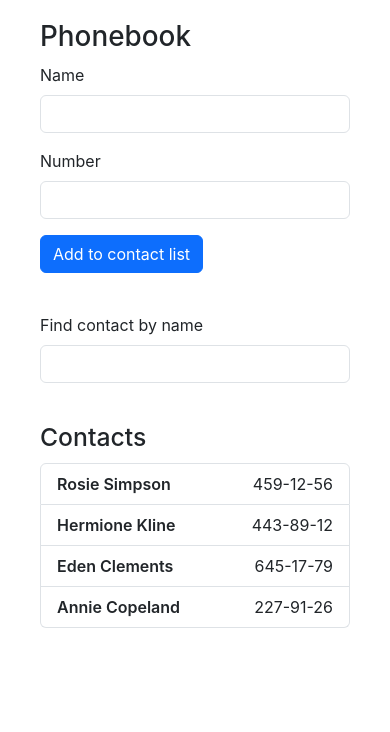
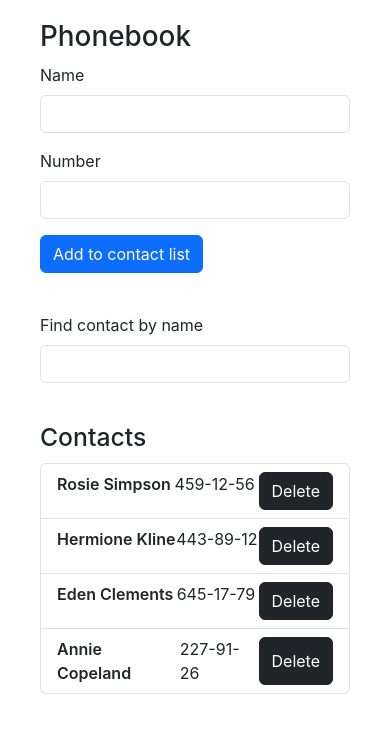
Before and after one commit to olekspyl/react, a React (Create React App) app: page / in a window 390 px wide. Shown: the top 732 px of the page. Built offline with nearby package versions, Linux system fonts and the light colour scheme.

Commit message:
ended classic phonebook

```diff
--- a/package.json
+++ b/package.json
@@ -9,6 +9,7 @@
     "@testing-library/user-event": "^13.5.0",
     "nanoid": "^3.3.4",
     "react": "^18.1.0",
+    "react-confirm": "^0.3.0-2",
     "react-dom": "^18.1.0",
     "react-scripts": "5.0.1",
     "styled-components": "^6.0.5",
--- a/src/components/App.jsx
+++ b/src/components/App.jsx
@@ -19,15 +19,33 @@ class App extends Component {
   }
 
   getFormData = (data) => {
+    const { contacts } = this.state;
     const newContact = { ...data, id: nanoid() };
-    return this.setState(prevState => ({contacts: [newContact, ...prevState.contacts]}))
+    const existedContactName = contacts.find(contact => contact.name.toLowerCase() === newContact.name.toLowerCase());
+    const existedContactNumber = contacts.find(contact => contact.number === newContact.number);
+    const filteredContact = contacts.filter(contact => contact.number === newContact.number);
+
+
+    if (!existedContactName && !existedContactNumber) {
+          return this.setState(prevState => ({contacts: [newContact, ...prevState.contacts]}))
+    } else if (existedContactNumber) {
+      window.alert(`This number has already saved in the phonebook as ${filteredContact[0].name}`)
+           }
+     else {
+      alert('Contact has already saved in the phonebook')
+    }
   }
 
   handleFilterChange = (e) => {
     this.setState({ filter: e.target.value });
   }
 
-
+  handleDeleteBtn = (id) => {
+    const { contacts } = this.state;
+    const idx = contacts.findIndex(contact => contact.id === id);
+    contacts.splice(idx, 1);
+    this.setState({contacts: this.state.contacts})
+   }
 
 
   render() {
@@ -38,7 +56,7 @@ class App extends Component {
       <>
         <Form getFormData={this.getFormData}></Form>
         <Filter handleFilterChange={this.handleFilterChange} value={filter}></Filter>
-        <Contacts listContacts={filteredContacts}></Contacts>
+        <Contacts listContacts={filteredContacts} onDeleteClick={this.handleDeleteBtn}></Contacts>
         </>
 
       );
--- a/src/components/contact/Contact.js
+++ b/src/components/contact/Contact.js
@@ -1,11 +1,18 @@
 import { OneContact } from './Contact.styled';
 
-const Contact = ({ listContacts }) => {
+const Contact = ({ listContacts, onDeleteClick }) => {
   return listContacts.map(({ id, name, number }) => {
     return (
       <OneContact key={id} className="list-group-item">
         <p>{name}</p>
         <span>{number}</span>
+        <button
+          onClick={() => onDeleteClick(id)}
+          type="button"
+          className="btn btn-dark"
+        >
+          Delete
+        </button>
       </OneContact>
     );
   });
--- a/src/components/contacts/Contacts.js
+++ b/src/components/contacts/Contacts.js
@@ -1,12 +1,15 @@
 import { Contact } from '../contact';
 import { ContactsEl } from './Contacts.styled';
 
-const Contacts = ({ listContacts }) => {
+const Contacts = ({ listContacts, onDeleteClick }) => {
   return (
     <ContactsEl>
       <h2>Contacts</h2>
       <ul className="list-group">
-        <Contact listContacts={listContacts}></Contact>
+        <Contact
+          listContacts={listContacts}
+          onDeleteClick={onDeleteClick}
+        ></Contact>
       </ul>
     </ContactsEl>
   );
```
Also changed, not shown: 1 other file (tests, documents, lock files or other folders).
